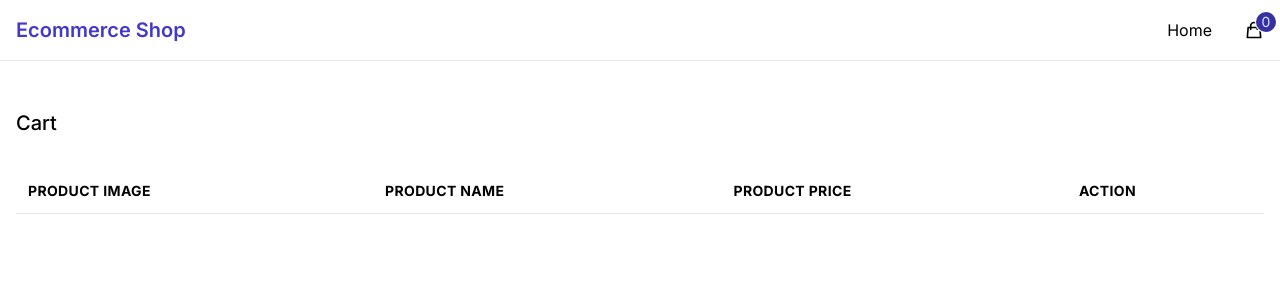
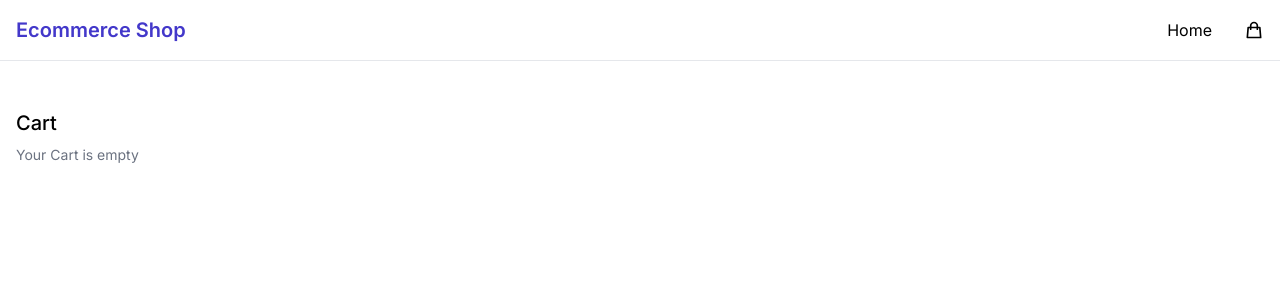
Before and after one commit to himangshum17/react-redux-shopping-cart, a React (Vite) app: page /cart in a window 1280 px wide. Shown: the top 300 px of the page. Built offline with nearby package versions, Linux system fonts and the light colour scheme.

Commit message:
cart empty state check

```diff
--- a/src/components/navbar/navbar.jsx
+++ b/src/components/navbar/navbar.jsx
@@ -32,9 +32,11 @@ const Navbar = () => {
                     d='M16 11V7a4 4 0 00-8 0v4M5 9h14l1 12H4L5 9z'
                   />
                 </svg>
-                <span className='absolute -top-2 -right-3 grid h-5 w-5 place-content-center rounded-full bg-indigo-800 text-sm text-indigo-100 ring-1 ring-white'>
-                  {cartItems.length}
-                </span>
+                {cartItems.length === 0 ? null : (
+                  <span className='absolute -top-2 -right-3 grid h-5 w-5 place-content-center rounded-full bg-indigo-800 text-sm text-indigo-100 ring-1 ring-white'>
+                    {cartItems.length}
+                  </span>
+                )}
               </Link>
             </li>
           </ul>
--- a/src/pages/cart.jsx
+++ b/src/pages/cart.jsx
@@ -7,10 +7,19 @@ const Cart = () => {
   const handleRemove = cartId => {
     dispatch(remove(cartId));
   };
+  const productPriceSum = cartDatas
+    ?.reduce(
+      (initialPrice, currentPrice) => initialPrice + currentPrice.price,
+      0
+    )
+    .toFixed(2);
   return (
     <section className='py-12'>
       <div className='container'>
         <h2 className='text-xl font-medium'>Cart</h2>
+        {cartDatas.length === 0 ? (
+          <h3 className='mt-2 text-sm text-gray-500'>Your Cart is empty</h3>
+        ) : (
           <table className='mt-8 w-full table-auto'>
             <thead className='border-b border-gray-200 bg-white text-left'>
               <tr>
@@ -62,8 +71,17 @@ const Cart = () => {
                     </td>
                   </tr>
                 ))}
+              <tr>
+                <td colSpan='2' className='px-3 py-4 text-right'>
+                  Total Price :
+                </td>
+                <td className='px-3 py-4'>
+                  <h4 className='text-lg font-bold'>{productPriceSum}</h4>
+                </td>
+              </tr>
             </tbody>
           </table>
+        )}
       </div>
     </section>
   );
```
Lines whose indentation alone changed are shown as unchanged.
